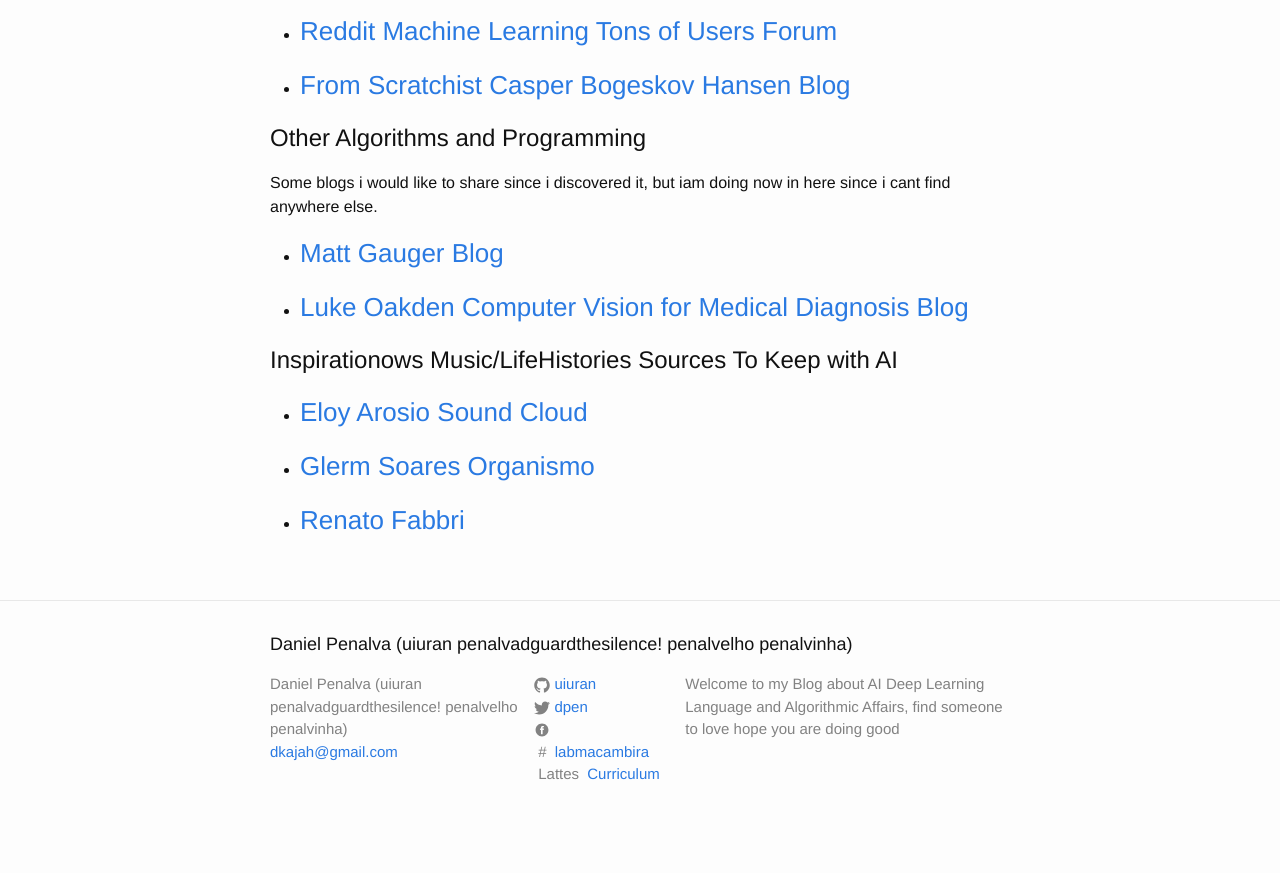
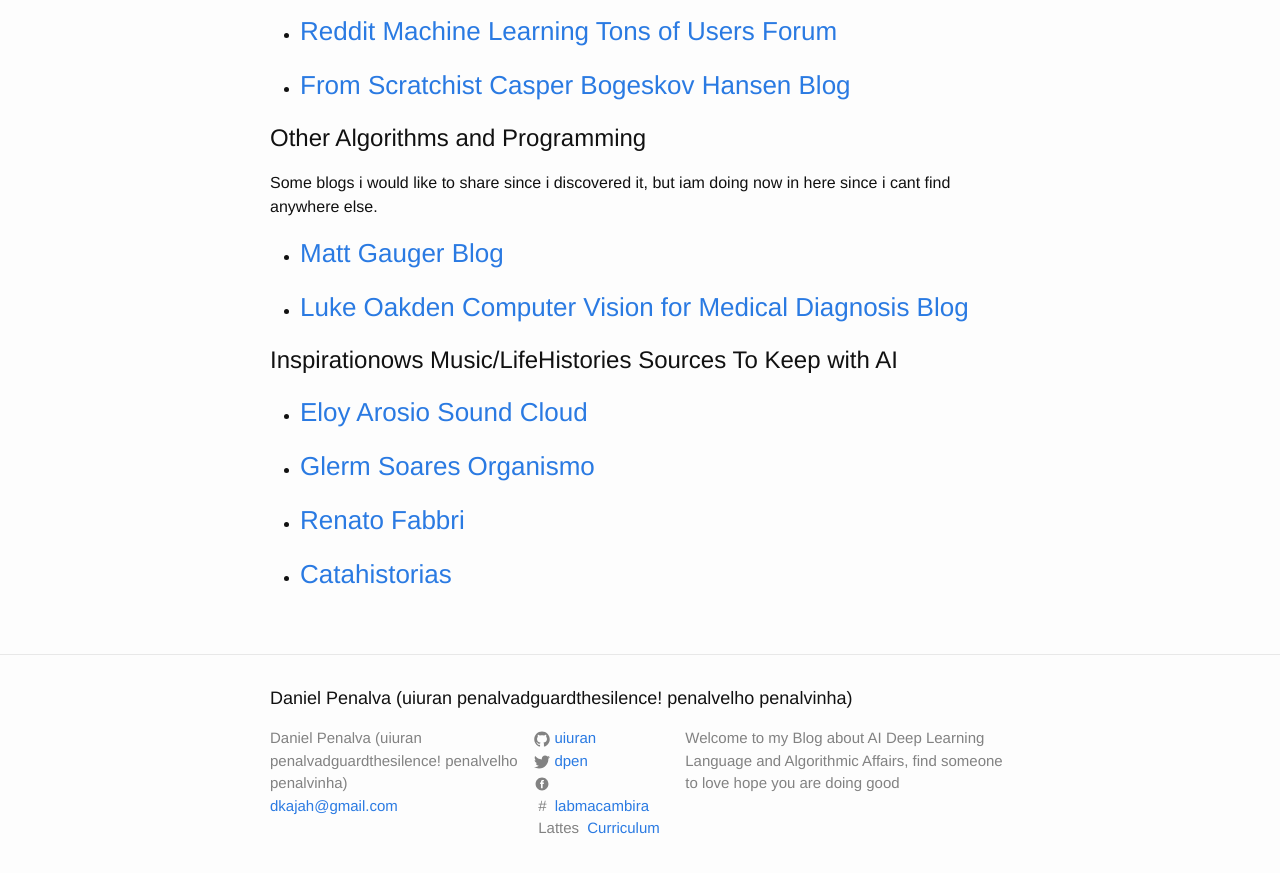
Before and after one commit to Uiuran/portfolio-datascience, a Jekyll site: the page built from _posts/2019-09-21-Best-AI-Sound-Blogs.markdown, in a window 1280 px wide and 900 px high, scrolled down 915 px. Shown: the top 873 px of the window. Built offline with Jekyll 4.4.1, drawn with Linux system fonts in a browser that asks for light colours; comment, search, counter and statistics services are not loaded; before the commit the page ends 1761 px from its top, so only the background shows below that.

Commit message:
Update 2019-09-21-Best-AI-Sound-Blogs.markdown

```diff
--- a/_posts/2019-09-21-Best-AI-Sound-Blogs.markdown
+++ b/_posts/2019-09-21-Best-AI-Sound-Blogs.markdown
@@ -40,6 +40,7 @@
 - ### [Eloy Arosio Sound Cloud][eloy]
 - ### [Glerm Soares Organismo][glerm]
 - ### [Renato Fabbri][rfabbri]
+- ### [Catahistorias][fabi]
 
 [agi]: https://agi.io/blog/
 [colah]: http://colah.github.io
```
